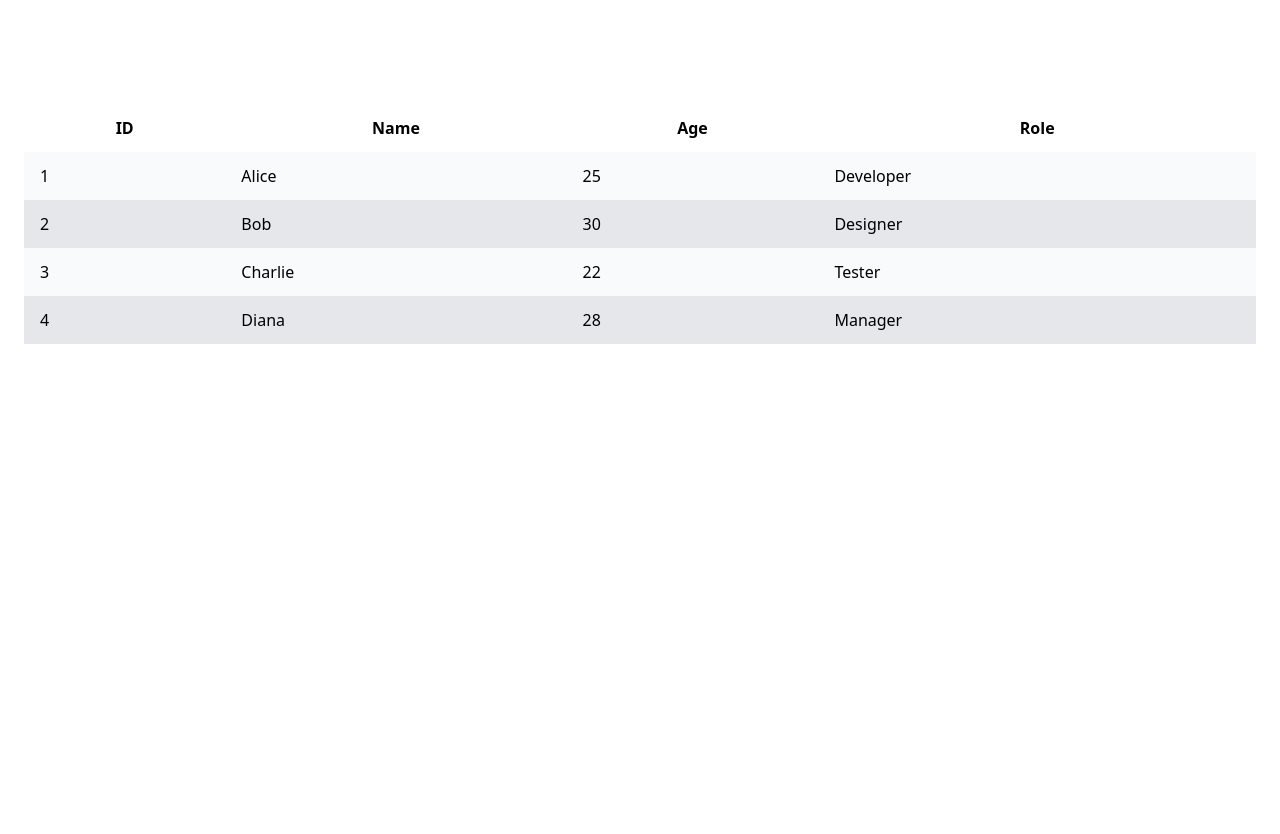
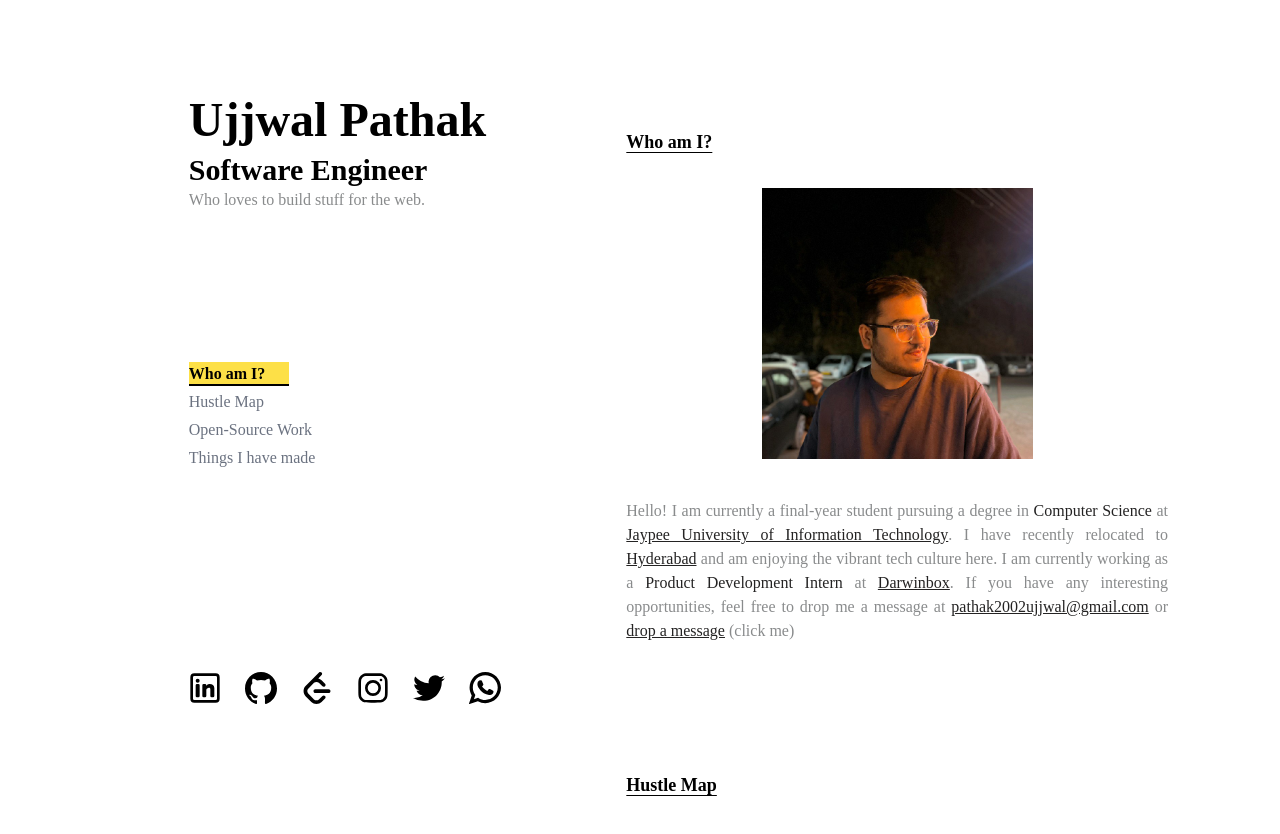
Before and after one commit to ujjwalpathaak/portfolio_v2, a React (Vite) app: page / in a window 1280 px wide. Shown: the top 834 px of the page. After the commit the page ends 800 px from the top, so only its background shows below. Built offline with nearby package versions, Linux system fonts and the light colour scheme; a web font is replaced by a local one.

Commit message:
commit #13

```diff
--- a/package.json
+++ b/package.json
@@ -11,7 +11,8 @@
   },
   "dependencies": {
     "react": "^18.3.1",
-    "react-dom": "^18.3.1"
+    "react-dom": "^18.3.1",
+    "react-router-dom": "^7.1.1"
   },
   "devDependencies": {
     "@eslint/js": "^9.15.0",
--- a/src/App.jsx
+++ b/src/App.jsx
@@ -1,123 +1,17 @@
-import { useState, useEffect, useRef } from "react";
-import "./App.css";
-import Experience from "./components/Experience";
-import Heading from "./components/Heading";
-import Social from "./components/Social";
-import config from "./config.json";
-import HighlightText from "./components/HighlightText";
-import Project from "./components/Project";
-import OpenSource from "./components/OpenSource";
-import Navbar from "./components/NavBar";
-import "./SplashScreen.css";
-import ExternalLink from "./components/ExternalLink";
-import Footer from "./components/Footer";
+import React from 'react';
+import { BrowserRouter as Router, Routes, Route, Link } from 'react-router-dom';
+import Main from './pages/Main';
+import Table from './pages/Table';
 
-function App() {
-  const [activeSection, setActiveSection] = useState("");
-  const scrollContainerRef = useRef(null);
-
-  const [showSplash, setShowSplash] = useState(true);
-
-  useEffect(() => {
-    const timer = setTimeout(() => {
-      setShowSplash(false);
-    }, 1000);
-
-    return () => clearTimeout(timer);
-  }, []);
-
-  useEffect(() => {
-    if (!showSplash) {
-      const scrollContainer = scrollContainerRef.current;
-      const sections = scrollContainer.querySelectorAll("section");
-
-      const observer = new IntersectionObserver(
-        (entries) => {
-          entries.forEach((entry) => {
-            if (entry.isIntersecting) {
-              setActiveSection(`#${entry.target.id}`);
-            }
-          });
-        },
-        {
-          root: scrollContainer,
-          threshold: 0.5,
-        },
-      );
-
-      sections.forEach((section) => observer.observe(section));
-
-      return () => observer.disconnect();
-    }
-  }, [showSplash]);
-
+const App = () => {
   return (
-    <>
-      <div className="main-content text-justify flex h-[100vh] w-[100vw] flex-col px-8 py-10 font-averia lg:flex-row lg:px-28 lg:py-0">
-        {/* Left Sidebar */}
-        <div className="w-full overscroll-none lg:ml-[calc(6vw)] lg:flex lg:w-[calc(42vw)] lg:flex-col lg:justify-between lg:overflow-y-hidden lg:py-24">
-          <div>
-            <Heading heading={config.personalInfo.name} type="name" />
-            <Heading heading={config.personalInfo.position} type="position" />
-
-            <p className="text-textSecondary">
-              <HighlightText
-                text={config.personalInfo.about}
-                wordsToHighlight={config.personalInfo.highlight_about}
-              />
-            </p>
-          </div>
-
-          {/* Navbar */}
-          <Navbar activeSection={activeSection} />
-
-          {/* Social Links */}
-          <div className="mt-12 flex justify-evenly lg:justify-start">
-            {config.socials.map((social, index) => (
-              <Social key={index} {...social} />
-            ))}
-          </div>
-        </div>
-
-        {/* Right Scrollable Content */}
-        <div
-          ref={scrollContainerRef}
-          className="no-scrollbar w-full lg:w-[calc(52vw)] lg:overflow-y-scroll"
-        >
-          <section id="whoami" className=" text-text">
-            <Heading heading="Who am I?" type="subheading" />
-            <div className="flex justify-center">
-              <img src={config.personalInfo.profile} alt="profile" className="w-1/2 h-1/2 mb-10" />
-            </div>
-            <HighlightText
-              text={config.personalInfo.bio}
-              wordsToHighlight={config.personalInfo.highlight_bio}
-            />
-          </section>
-          <section id="hustlemap">
-            <Heading heading="Hustle Map" type="subheading" />
-            {config.experience.map((exp) => (
-              <Experience {...exp} />
-            ))}
-          </section>
-          <section id="opensourcework" className="">
-            <Heading heading="Open-Source Work" type="subheading" />
-            {config.openSourceContributions.map((exp) => (
-              <OpenSource {...exp} />
-            ))}
-          </section>
-          <section id="thingsihavemade" className="">
-            <Heading heading="Things I have made" type="subheading" />
-            {config.projects.map((exp) => (
-              <Project {...exp} />
-            ))}
-            <ExternalLink text="Go to Archive" link="/all/projects" />
-          </section>
-          <Footer />
-        </div>
-      </div>
-    </>
+    <Router>
+        <Routes>
+          <Route path="/" element={<Main />} />
+          <Route path="/all/*" element={<Table />} />
+        </Routes>
+    </Router>
   );
-}
+};
 
 export default App;
--- a/src/components/ExternalLink.jsx
+++ b/src/components/ExternalLink.jsx
@@ -1,16 +1,16 @@
 import React from 'react';
+import { Link } from 'react-router-dom';
 
 const ExternalLink = ({ text, link }) => {
   return (
-      <a
-        href={link}
-        target="_blank"
+      <Link
+        to={link}
         rel="noreferrer noopener"
         className="text-xl italic relative inline-block text-black transition duration-300 group hover:bg-yellow-300"
       >
         {text}
         <span className="absolute left-0 bottom-0 h-[2px] w-0 bg-black transition-all duration-300 group-hover:w-full"></span>
-      </a>
+      </Link>
   );
 };
 
--- a/src/main.jsx
+++ b/src/main.jsx
@@ -6,7 +6,6 @@ import Table from "./pages/Table.jsx";
 
 createRoot(document.getElementById("root")).render(
   <StrictMode>
-    {/* <App /> */}
-    <Table />
+    <App />
   </StrictMode>,
 );
--- a/src/pages/Main.jsx
+++ b/src/pages/Main.jsx
@@ -0,0 +1,119 @@
+import React from 'react'
+import { useState, useEffect, useRef } from "react";
+import "../App.css";
+import Experience from "../components/Experience";
+import Heading from "../components/Heading";
+import Social from "../components/Social";
+import config from "../config.json";
+import HighlightText from "../components/HighlightText";
+import Project from "../components/Project";
+import OpenSource from "../components/OpenSource";
+import Navbar from "../components/NavBar";
+import ExternalLink from "../components/ExternalLink";
+import Footer from "../components/Footer";
+
+const Main = () => {
+    const [activeSection, setActiveSection] = useState("");
+    const scrollContainerRef = useRef(null);
+
+    const [showSplash, setShowSplash] = useState(true);
+
+    useEffect(() => {
+        const timer = setTimeout(() => {
+            setShowSplash(false);
+        }, 1000);
+
+        return () => clearTimeout(timer);
+    }, []);
+    useEffect(() => {
+        if (!showSplash) {
+            const scrollContainer = scrollContainerRef.current;
+            const sections = scrollContainer.querySelectorAll("section");
+
+            const observer = new IntersectionObserver(
+                (entries) => {
+                    entries.forEach((entry) => {
+                        if (entry.isIntersecting) {
+                            setActiveSection(`#${entry.target.id}`);
+                        }
+                    });
+                },
+                {
+                    root: scrollContainer,
+                    threshold: 0.5,
+                },
+            );
+
+            sections.forEach((section) => observer.observe(section));
+
+            return () => observer.disconnect();
+        }
+    }, [showSplash]);
+    return (
+        <div className="main-content text-justify flex h-[100vh] w-[100vw] flex-col px-8 py-10 font-averia lg:flex-row lg:px-28 lg:py-0">
+            {/* Left Sidebar */}
+            <div className="w-full overscroll-none lg:ml-[calc(6vw)] lg:flex lg:w-[calc(42vw)] lg:flex-col lg:justify-between lg:overflow-y-hidden lg:py-24">
+                <div>
+                    <Heading heading={config.personalInfo.name} type="name" />
+                    <Heading heading={config.personalInfo.position} type="position" />
+
+                    <p className="text-textSecondary">
+                        <HighlightText
+                            text={config.personalInfo.about}
+                            wordsToHighlight={config.personalInfo.highlight_about}
+                        />
+                    </p>
+                </div>
+
+                {/* Navbar */}
+                <Navbar activeSection={activeSection} />
+
+                {/* Social Links */}
+                <div className="mt-12 flex justify-evenly lg:justify-start">
+                    {config.socials.map((social, index) => (
+                        <Social key={index} {...social} />
+                    ))}
+                </div>
+            </div>
+
+            {/* Right Scrollable Content */}
+            <div
+                ref={scrollContainerRef}
+                className="no-scrollbar w-full lg:w-[calc(52vw)] lg:overflow-y-scroll"
+            >
+                <section id="whoami" className=" text-text">
+                    <Heading heading="Who am I?" type="subheading" />
+                    <div className="flex justify-center">
+                        <img src={config.personalInfo.profile} alt="profile" className="w-1/2 h-1/2 mb-10" />
+                    </div>
+                    <HighlightText
+                        text={config.personalInfo.bio}
+                        wordsToHighlight={config.personalInfo.highlight_bio}
+                    />
+                </section>
+                <section id="hustlemap">
+                    <Heading heading="Hustle Map" type="subheading" />
+                    {config.experience.map((exp) => (
+                        <Experience {...exp} />
+                    ))}
+                </section>
+                <section id="opensourcework" className="">
+                    <Heading heading="Open-Source Work" type="subheading" />
+                    {config.openSourceContributions.map((exp) => (
+                        <OpenSource {...exp} />
+                    ))}
+                </section>
+                <section id="thingsihavemade" className="">
+                    <Heading heading="Things I have made" type="subheading" />
+                    {config.projects.map((exp) => (
+                        <Project {...exp} />
+                    ))}
+                    <ExternalLink text="Go to Archive" link="/all/projects" />
+                </section>
+                <Footer />
+            </div>
+        </div>
+    )
+}
+
+export default Main
--- a/src/pages/Table.jsx
+++ b/src/pages/Table.jsx
@@ -1,4 +1,5 @@
 import React, { useState } from 'react';
+import { Link } from 'react-router-dom';
 
 const Table = ({data2}) => {
   // to remove
@@ -10,7 +11,8 @@ const Table = ({data2}) => {
   ]);
 
   return (
-    <div className="p-6 min-h-screen flex justify-center items-start mt-[10vh]">
+    <div className="p-6 min-h-screen flex flex-col justify-start items-center mt-[10vh]">
+      <Link to='/'>Go Back</Link>
       <table className="min-w-full ">
         <thead className="">
           <tr>
```
Also changed, not shown: 1 other file (tests, documents, lock files or other folders).
